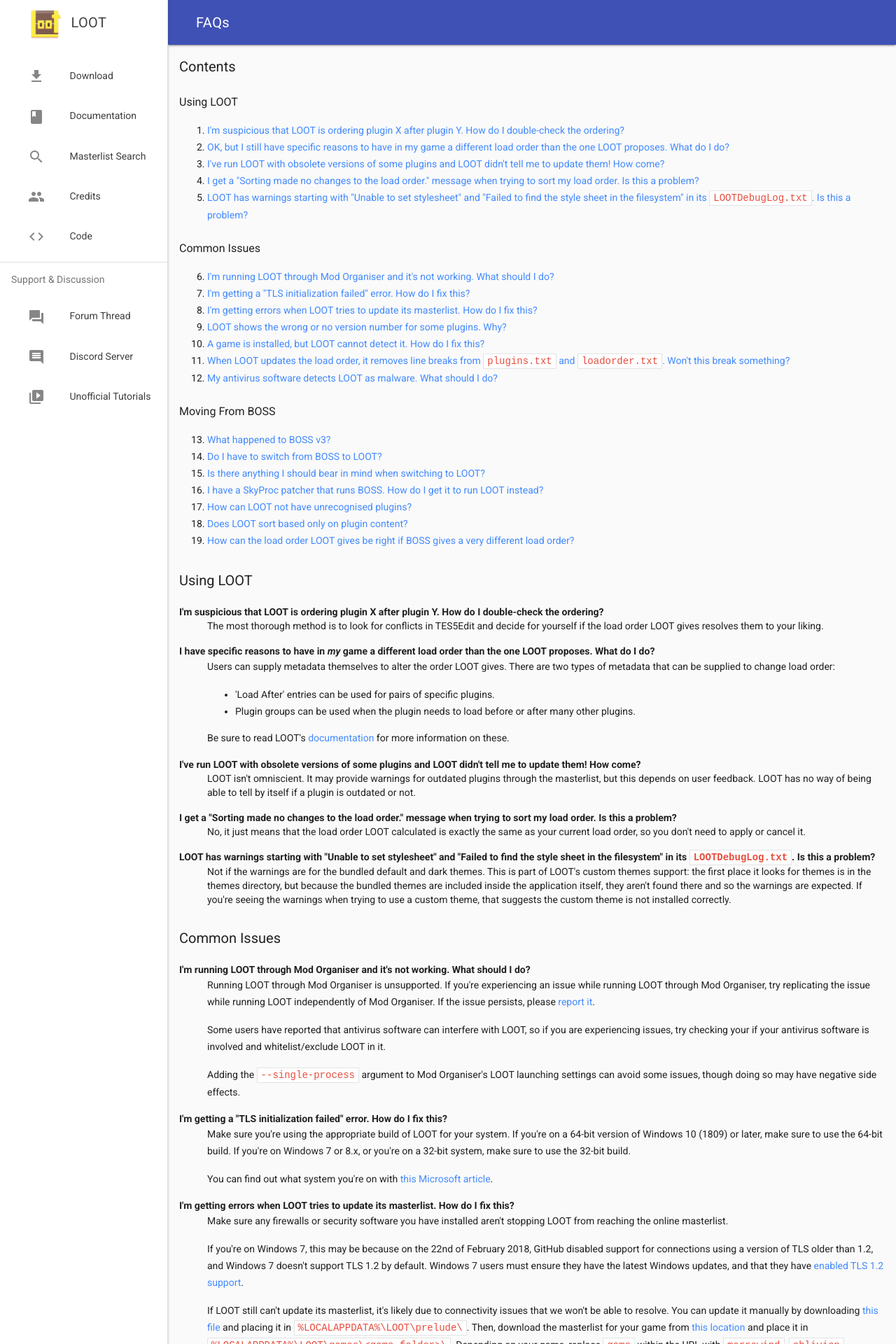
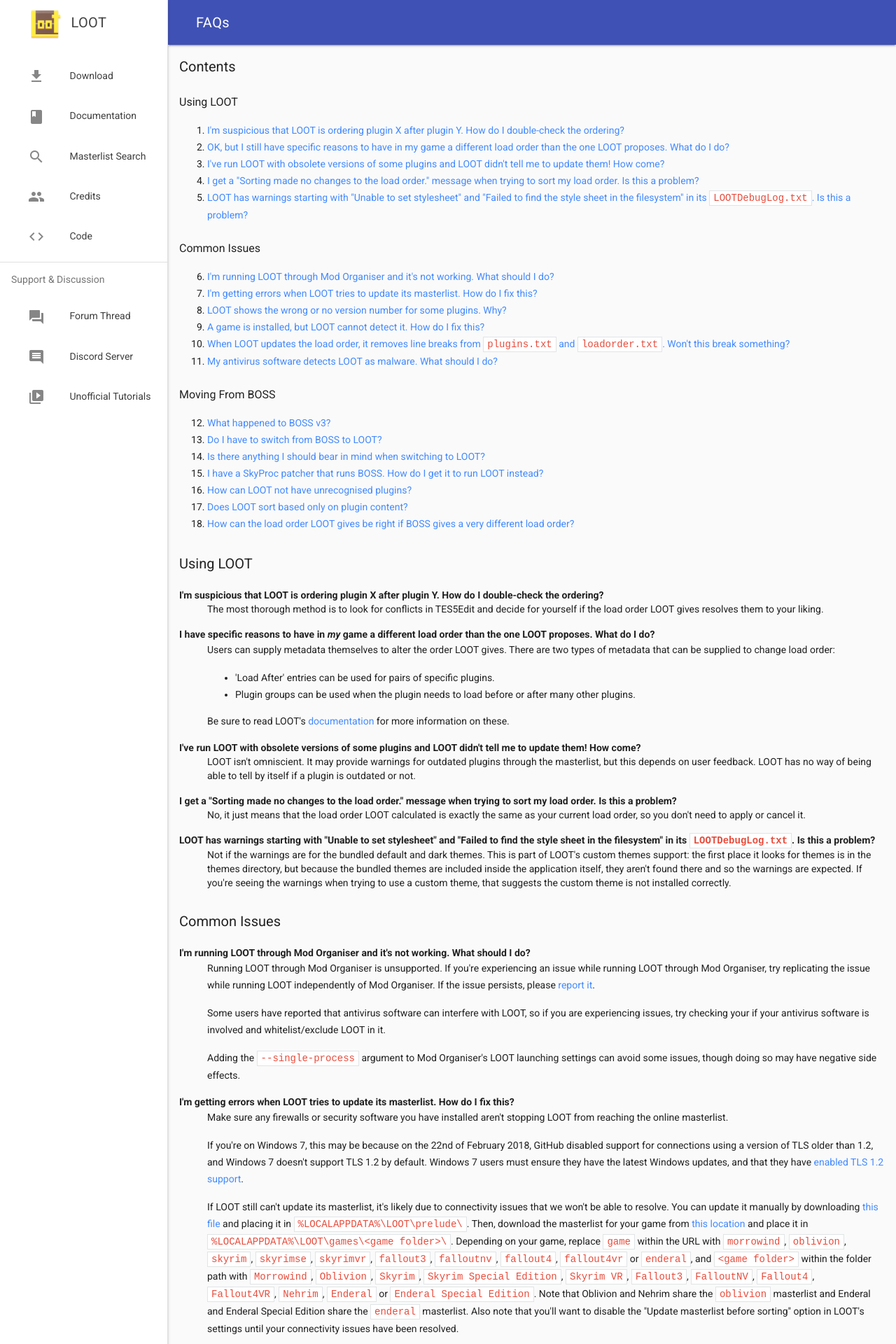
Before and after one commit to loot/loot.github.io, a Jekyll site: the page built from docs/help/LOOT-FAQs.html, in a window 1280 px wide. Shown: the top 1920 px of the page at 70% size. Built offline with Jekyll 4.4.1, drawn with Linux system fonts in a browser that asks for light colours; nearby versions of some CDN libraries.

Commit message:
Remove `tls-failure` Q/A
* Actual source of error was discovered & fixed in loot/loot#1720.

```diff
--- a/docs/help/LOOT-FAQs.html
+++ b/docs/help/LOOT-FAQs.html
@@ -19,7 +19,6 @@
 
 <ol start="6">
   <li><a href="#mo">I'm running LOOT through Mod Organiser and it's not working. What should I do?</a></li>
-  <li><a href="#tls-failure">I'm getting a "TLS initialization failed" error. How do I fix this?</a></li>
   <li><a href="#update-masterlist-errors">I'm getting errors when LOOT tries to update its masterlist. How do I fix this?</a></li>
   <li><a href="#no-version-number">LOOT shows the wrong or no version number for some plugins. Why?</a></li>
   <li><a href="#game-not-detected">A game is installed, but LOOT cannot detect it. How do I fix this?</a></li>
@@ -29,7 +28,7 @@
 
 <h4>Moving From BOSS</h4>
 
-<ol start="13">
+<ol start="12">
   <li><a href="#boss-v3">What happened to BOSS v3?</a></li>
   <li><a href="#boss-to-loot">Do I have to switch from BOSS to LOOT?</a></li>
   <li><a href="#switching-to-loot">Is there anything I should bear in mind when switching to LOOT?</a></li>
@@ -77,13 +76,6 @@
     <p>Some users have reported that antivirus software can interfere with LOOT, so if you are experiencing issues, try checking your if your antivirus software is involved and whitelist/exclude LOOT in it.</p>
 
     <p>Adding the <code>--single-process</code> argument to Mod Organiser's LOOT launching settings can avoid some issues, though doing so may have negative side effects.</p>
-  </dd>
-
-  <dt id="tls-failure">I'm getting a "TLS initialization failed" error. How do I fix this?</dt>
-  <dd>
-    <p>Make sure you're using the appropriate build of LOOT for your system. If you're on a 64-bit version of Windows 10 (1809) or later, make sure to use the 64-bit build. If you're on Windows 7 or 8.x, or you're on a 32-bit system, make sure to use the 32-bit build.</p>
-
-    <p>You can find out what system you're on with <a href="https://support.microsoft.com/en-us/windows/32-bit-and-64-bit-windows-frequently-asked-questions-c6ca9541-8dce-4d48-0415-94a3faa2e13d">this Microsoft article</a>.</p>
   </dd>
 
   <dt id="update-masterlist-errors">I'm getting errors when LOOT tries to update its masterlist. How do I fix this?</dt>
```
